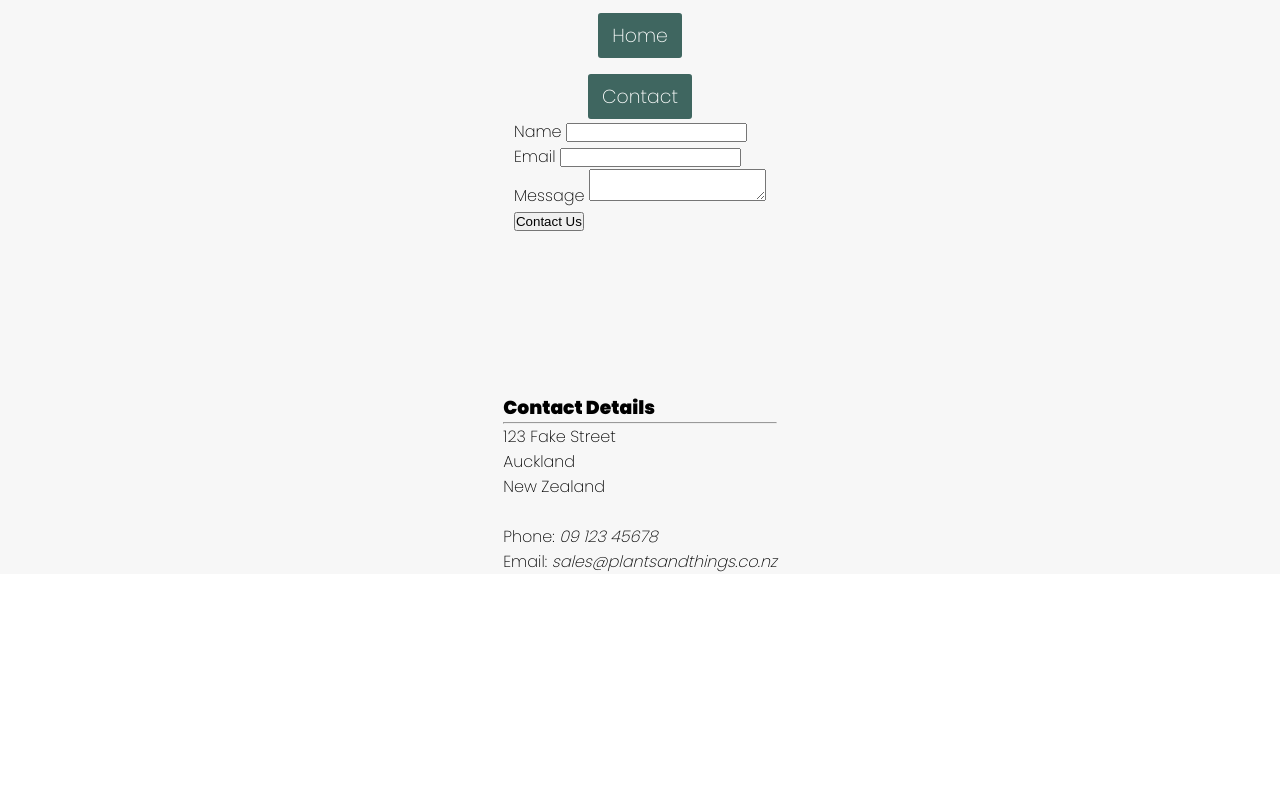
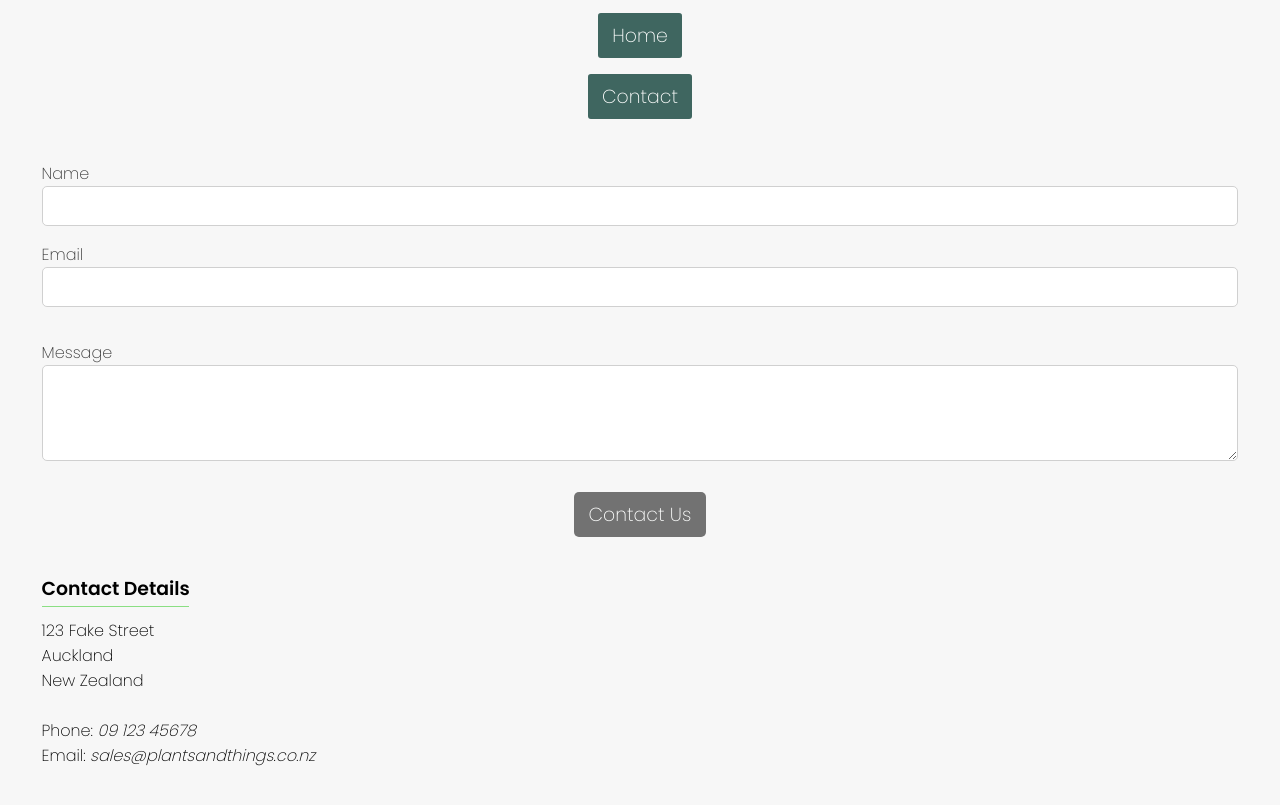
Before and after one commit to JaredS129/student-project--client-side--html-css-online-shop, a website: page Submission/contact.html in a window 1280 px wide. Shown: the part 107-912 px from the top of the page. Before the commit the page ends 800 px from the top, so only its background shows below. Drawn offline with Linux system fonts and the light colour scheme.

Commit message:
contact page styling

```diff
--- a/Submission/contact.html
+++ b/Submission/contact.html
@@ -7,7 +7,7 @@
     <link rel="preconnect" href="https://fonts.googleapis.com" />
     <link rel="preconnect" href="https://fonts.gstatic.com" crossorigin />
     <link
-      href="https://fonts.googleapis.com/css2?family=Poppins:wght@100;200;900&display=swap"
+      href="https://fonts.googleapis.com/css2?family=Poppins:wght@100;200;600;700;900&display=swap"
       rel="stylesheet"
     />
     <link rel="stylesheet" type="text/css" href="style.css" />
@@ -31,31 +31,31 @@
           <a class="button" href="#" title="contact">Contact</a>
         </nav>
       </header>
-      <section class="products-container" title="contact form">
+      <section class="contact-container" title="contact form">
         <h2 class="hide">Contact</h2>
         <form class="form">
           <div class="name">
-            <label for="name">Name</label>
-            <input type="text" name="name" id="name" />
+            <label for="name" class="form-label">Name</label>
+            <input type="text" name="name" id="name" class="input" />
           </div>
           <div class="email">
-            <label for="email">Email</label>
-            <input type="email" name="email" id="email" />
+            <label for="email" class="form-label">Email</label>
+            <input type="email" name="email" id="email" class="input"/>
           </div>
-          <div class="message">
-            <label for="message">Message</label>
-            <textarea name="message" id="message"></textarea>
+          <div class="message-container">
+            <label for="message" class="form-label">Message</label>
+            <textarea name="message" id="message" class="input message"></textarea>
           </div>
           <div class="submit-container">
-            <button class="submit" type="submit" title="contact us">
+            <button class="button submit" type="submit" title="contact us" >
               Contact Us
             </button>
           </div>
         </form>
       </section>
       <section title="contact details" class="contact-details">
-        <h3>Contact Details</h3>
-        <hr />
+        <h3 class="details-heading">Contact Details</h3>
+        <hr class="horizontal-divider contact-divider"/>
         <p>
           123 Fake Street<br />
           Auckland<br />
--- a/Submission/style.css
+++ b/Submission/style.css
@@ -180,3 +180,77 @@
 .product-page-container {
   padding-bottom: 10rem;
 }
+
+/* contact page classes below
+   -------------------------- */
+
+.contact-container {
+  display: grid;
+  grid-template-columns: 1fr;
+  width: 100%;
+  padding: 2.6rem;
+  padding-bottom: 0;
+}
+.form {
+  display: grid;
+  width: 100%;
+  margin-bottom: 2.3rem;
+}
+.form-label {
+  display: block;
+  font-size: 1rem;
+  color: #383838;
+}
+.input {
+  width: 100%;
+  height: 2.5rem;
+  margin-bottom: 1rem;
+  border-radius: 0.31rem;
+  border: 1px solid #d0d0d0;
+  padding: 1rem 0.5rem 0.8rem;
+  font-weight: 100;
+}
+.input:focus {
+  outline: none;
+  border-color: #8bdf83;
+}
+.message-container {
+  margin-top: 1.1rem;
+  margin-bottom: 0.5rem;
+}
+.message {
+  height: 6rem;
+  min-height: 6rem;
+  min-width: 100%;
+  max-width: 100%;
+}
+.submit-container {
+  justify-self: center;
+}
+.submit {
+  margin-top: 0;
+  border: none;
+  color: #fefffe;
+  background-color: #727272;
+  border-radius: 0.31rem;
+}
+.submit:hover {
+  background-color: #8BDF83;
+  border: none;
+  color: #fefffe;
+}
+.contact-details {
+  justify-self: left;
+  padding: 2.6rem;
+  padding-top: 0;
+  font-size: 1rem;
+  font-weight: 300;
+}
+.details-heading {
+  font-size: 1.18rem;
+  font-weight: 600;
+}
+.contact-divider {
+  width: 9.2rem;
+  margin-top: 0.2rem;
+}
```
Also changed, not shown: Submission/index.html (+1 -1 lines), Submission/string-of-fishhooks.html (+1 -1 lines).
